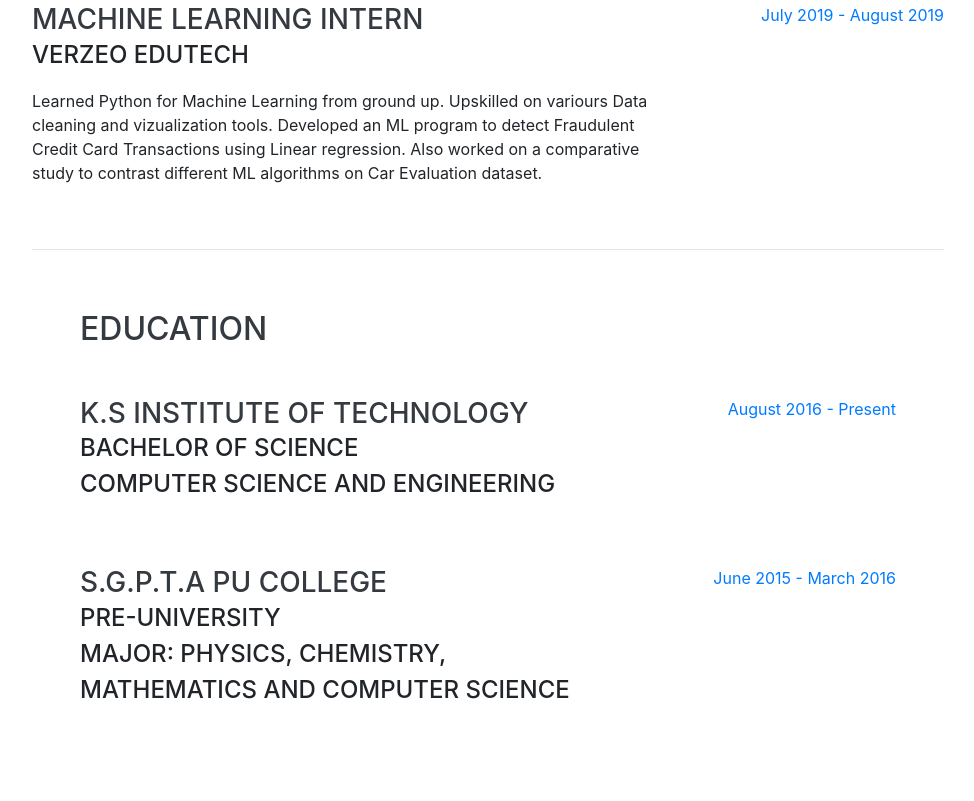
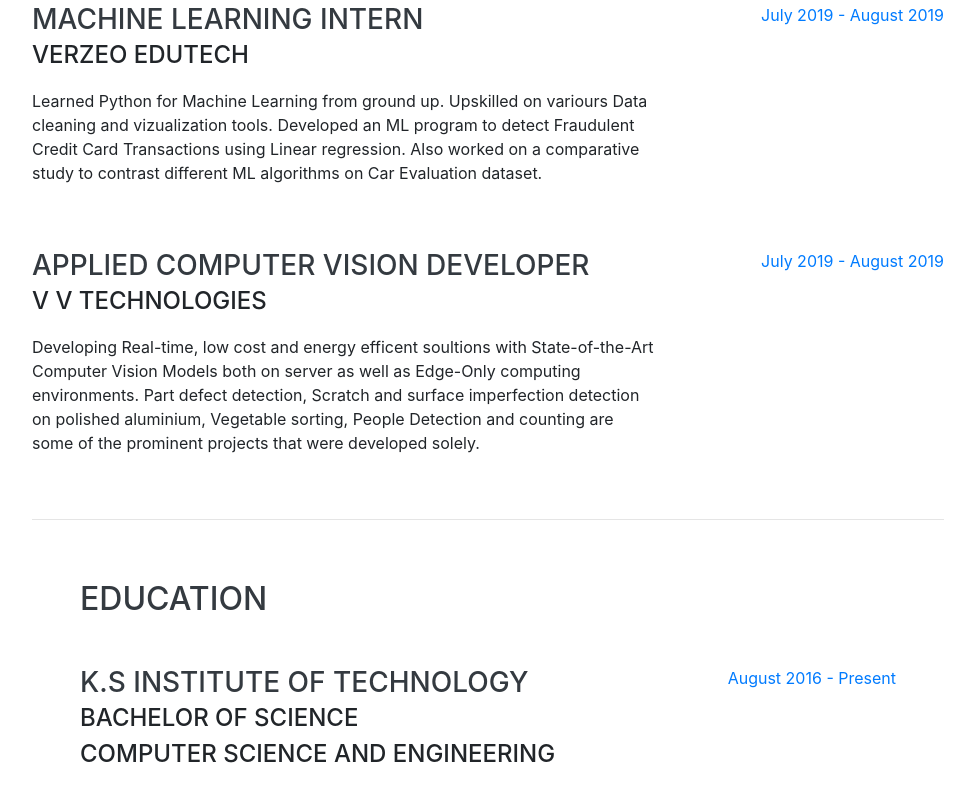
Before and after one commit to git-ruthvik/git-ruthvik.github.io, a website with bundled scripts: page index.html in a window 1280 px wide. Shown: the part 932-1733 px from the top of the page, without its empty margins (288-1262 px from the left). Built offline with nearby package versions, Linux system fonts and the light colour scheme; a web font is replaced by a local one.

Commit message:
Added Experience field

```diff
--- a/index.html
+++ b/index.html
@@ -100,6 +100,19 @@
             <p>Learned Python for Machine Learning from ground up. Upskilled on variours Data cleaning and
               vizualization tools. Developed an ML program to detect Fraudulent Credit Card Transactions using Linear regression. Also worked
             on a comparative study to contrast different ML algorithms on Car Evaluation dataset.</p>
+          </div>
+          <div class="resume-date text-md-right">
+            <span class="text-primary">July 2019 - August 2019</span>
+          </div>
+        </div>
+
+        <div class="resume-item d-flex flex-column flex-md-row justify-content-between mb-5">
+          <div class="resume-content">
+            <h3 class="mb-0">Applied Computer Vision Developer</h3>
+            <div class="subheading mb-3">V V Technologies</div>
+            <p>Developing Real-time, low cost and energy efficent soultions with State-of-the-Art Computer Vision Models both on server as well as Edge-Only computing environments.
+            Part defect detection, Scratch and surface imperfection detection on polished aluminium,
+        Vegetable sorting, People Detection and counting are some of the prominent projects that were developed solely.</p>
           </div>
           <div class="resume-date text-md-right">
             <span class="text-primary">July 2019 - August 2019</span>
```
